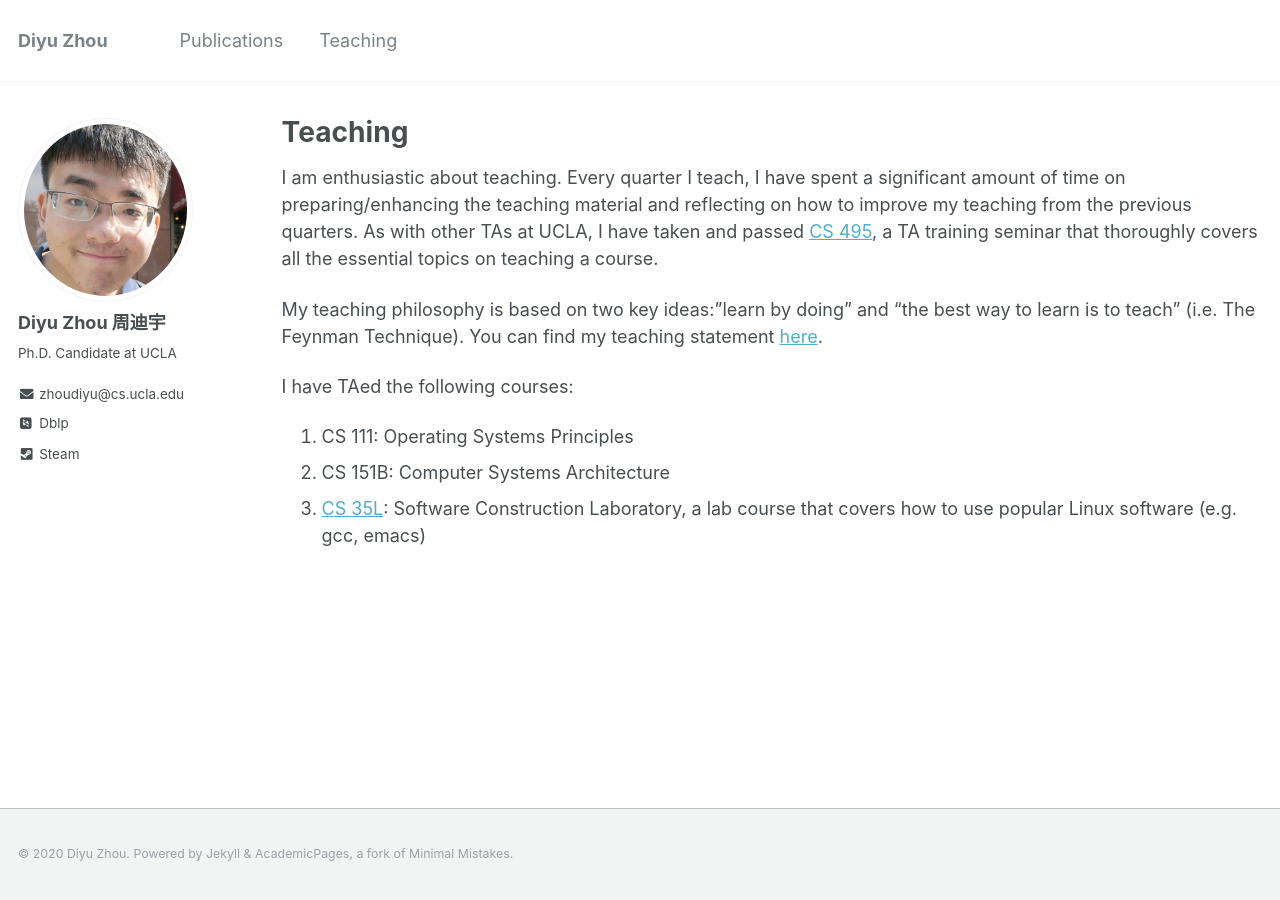
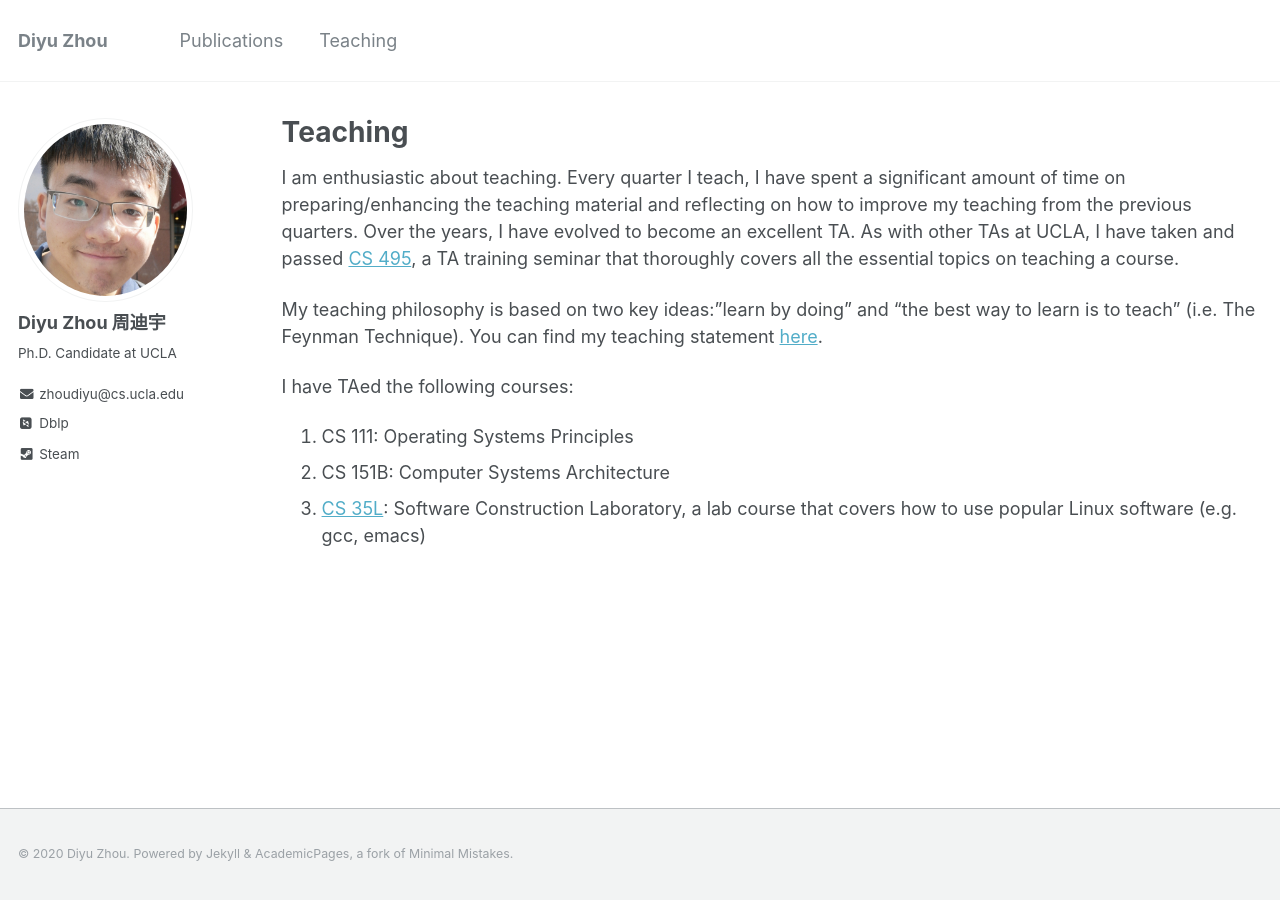
Before and after one commit to zhou-diyu/zhou-diyu.github.io, a Jekyll site: the page built from _pages/teaching.md, in a window 1280 px wide. Built offline with Jekyll 4.4.1, drawn with Linux system fonts in a browser that asks for light colours; some web fonts are replaced.

Commit message:
Update teaching.md

```diff
--- a/_pages/teaching.md
+++ b/_pages/teaching.md
@@ -5,7 +5,7 @@ permalink: /teaching/
 author_profile: true
 ---
 I am enthusiastic about teaching. Every quarter I teach, I have spent a significant amount of time on preparing/enhancing the teaching material and reflecting on how to
-improve my teaching from the previous quarters. As with other TAs at UCLA, I have taken and passed [CS 495](http://web.cs.ucla.edu/classes/fall03/cs495/syllabus.html), a
+improve my teaching from the previous quarters. Over the years, I have evolved to become an excellent TA. As with other TAs at UCLA, I have taken and passed [CS 495](http://web.cs.ucla.edu/classes/fall03/cs495/syllabus.html), a
 TA training seminar that thoroughly covers all the essential topics on teaching a course.
 
 My teaching philosophy is based on two key ideas:"learn by doing" and "the best way to learn is to teach" (i.e. The Feynman Technique). You can find my teaching statement [here](/file/teach-statement.pdf).
```
